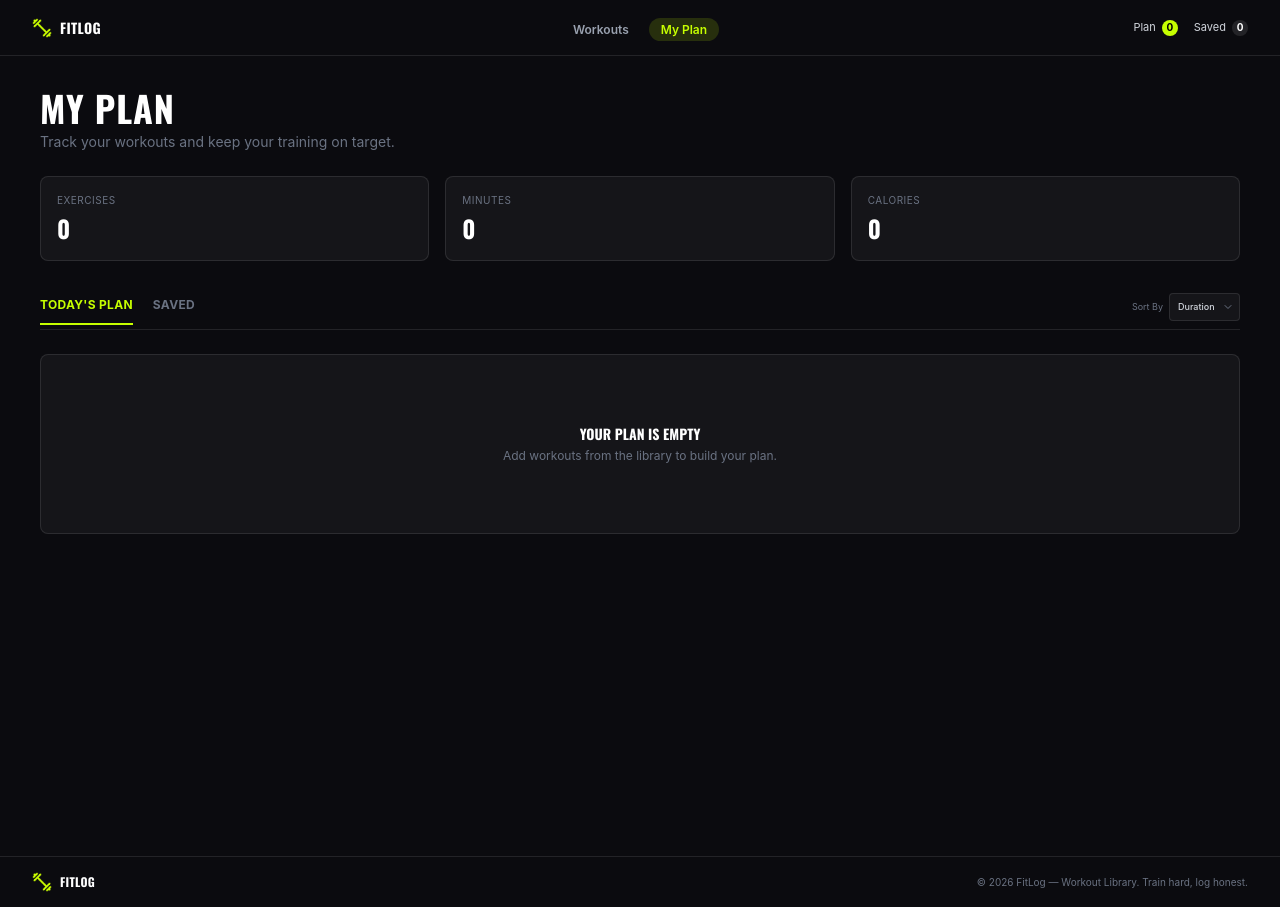
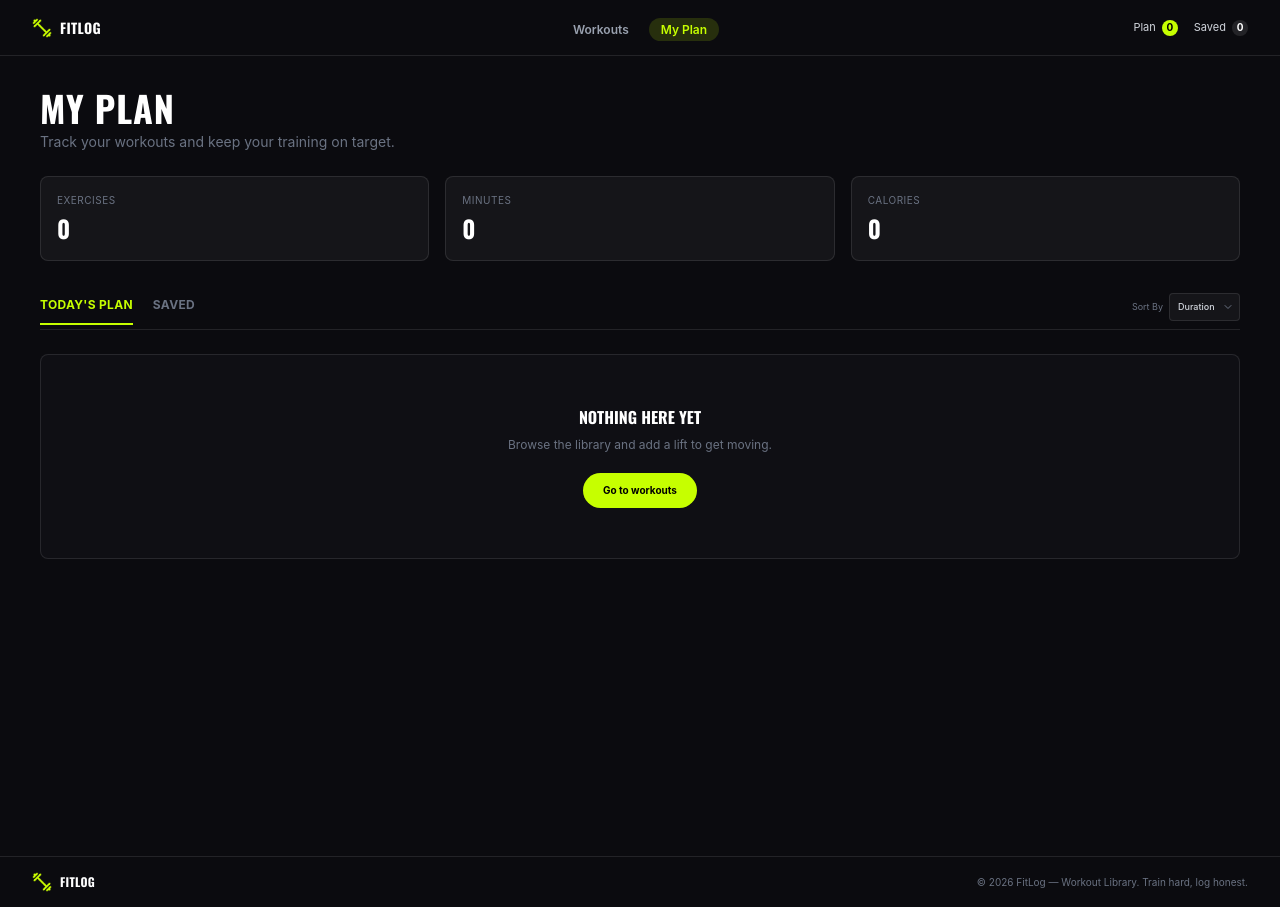
Before and after one commit to hanjala13/fit-log, a Next.js app: page /my-plan in a window 1280 px wide. Built offline with nearby package versions, Linux system fonts and the light colour scheme.

Commit message:
Create README

```diff
--- a/src/app/my-plan/page.tsx
+++ b/src/app/my-plan/page.tsx
@@ -1,6 +1,7 @@
 'use client';
 
 import { useEffect, useState } from 'react';
+import Link from 'next/link';
 import { usePlan } from '@/context/PlanContext';
 import PlanCard from '@/components/PlanCard';
 
@@ -79,6 +80,7 @@ const MyPlanPage = () => {
                         <p className="text-[8px] uppercase tracking-wider text-gray-500 sm:text-[10px]">
                             Exercises
                         </p>
+
                         <p className="mt-1 font-oswald text-xl font-bold text-white sm:text-2xl">
                             {currentItems.length}
                         </p>
@@ -88,6 +90,7 @@ const MyPlanPage = () => {
                         <p className="text-[8px] uppercase tracking-wider text-gray-500 sm:text-[10px]">
                             Minutes
                         </p>
+
                         <p className="mt-1 font-oswald text-xl font-bold text-white sm:text-2xl">
                             {totalMinutes}
                         </p>
@@ -97,6 +100,7 @@ const MyPlanPage = () => {
                         <p className="text-[8px] uppercase tracking-wider text-gray-500 sm:text-[10px]">
                             Calories
                         </p>
+
                         <p className="mt-1 font-oswald text-xl font-bold text-white sm:text-2xl">
                             {totalCalories}
                         </p>
@@ -112,8 +116,8 @@ const MyPlanPage = () => {
                             type="button"
                             onClick={() => setActiveTab('plan')}
                             className={`relative pb-3 text-[10px] font-bold uppercase tracking-wide transition sm:text-xs ${activeTab === 'plan'
-                                    ? 'text-[#C6FF00]'
-                                    : 'text-gray-500 hover:text-white'
+                                ? 'text-[#C6FF00]'
+                                : 'text-gray-500 hover:text-white'
                                 }`}
                         >
                             Today's Plan
@@ -127,8 +131,8 @@ const MyPlanPage = () => {
                             type="button"
                             onClick={() => setActiveTab('saved')}
                             className={`relative pb-3 text-[10px] font-bold uppercase tracking-wide transition sm:text-xs ${activeTab === 'saved'
-                                    ? 'text-[#C6FF00]'
-                                    : 'text-gray-500 hover:text-white'
+                                ? 'text-[#C6FF00]'
+                                : 'text-gray-500 hover:text-white'
                                 }`}
                         >
                             Saved
@@ -141,7 +145,10 @@ const MyPlanPage = () => {
 
                     {/* Sort Dropdown */}
                     <div className="relative mb-2 shrink-0">
-                        <label htmlFor="sort-workouts" className="sr-only">
+                        <label
+                            htmlFor="sort-workouts"
+                            className="sr-only"
+                        >
                             Sort By
                         </label>
 
@@ -164,9 +171,11 @@ const MyPlanPage = () => {
                                     <option value="duration">
                                         Duration
                                     </option>
+
                                     <option value="calories">
                                         Calories
                                     </option>
+
                                     <option value="rating">
                                         Rating
                                     </option>
@@ -206,18 +215,21 @@ const MyPlanPage = () => {
                             </div>
                         </div>
                     ) : currentItems.length === 0 ? (
-                        <div className="flex min-h-[180px] flex-col items-center justify-center rounded-lg border border-white/10 bg-[#151519] px-4 text-center">
-                            <p className="font-oswald text-sm font-bold uppercase text-white">
-                                {activeTab === 'plan'
-                                    ? 'Your plan is empty'
-                                    : 'No saved workouts'}
+                        <div className="flex min-h-[205px] flex-col items-center justify-center rounded-lg border border-white/10 bg-[#0F0F14] px-4 text-center">
+                            <p className="font-oswald text-base font-bold uppercase text-white">
+                                NOTHING HERE YET
                             </p>
 
-                            <p className="mt-1 text-xs text-gray-500">
-                                {activeTab === 'plan'
-                                    ? 'Add workouts from the library to build your plan.'
-                                    : 'Save workouts from the library to find them here.'}
+                            <p className="mt-2 text-xs text-gray-500">
+                                Browse the library and add a lift to get moving.
                             </p>
+
+                            <Link
+                                href="/#library"
+                                className="mt-5 rounded-full bg-[#C6FF00] px-5 py-2.5 text-[10px] font-bold text-black transition hover:brightness-110"
+                            >
+                                Go to workouts
+                            </Link>
                         </div>
                     ) : (
                         <div className="space-y-3">
```
Also changed, not shown: 1 other file (tests, documents, lock files or other folders).
